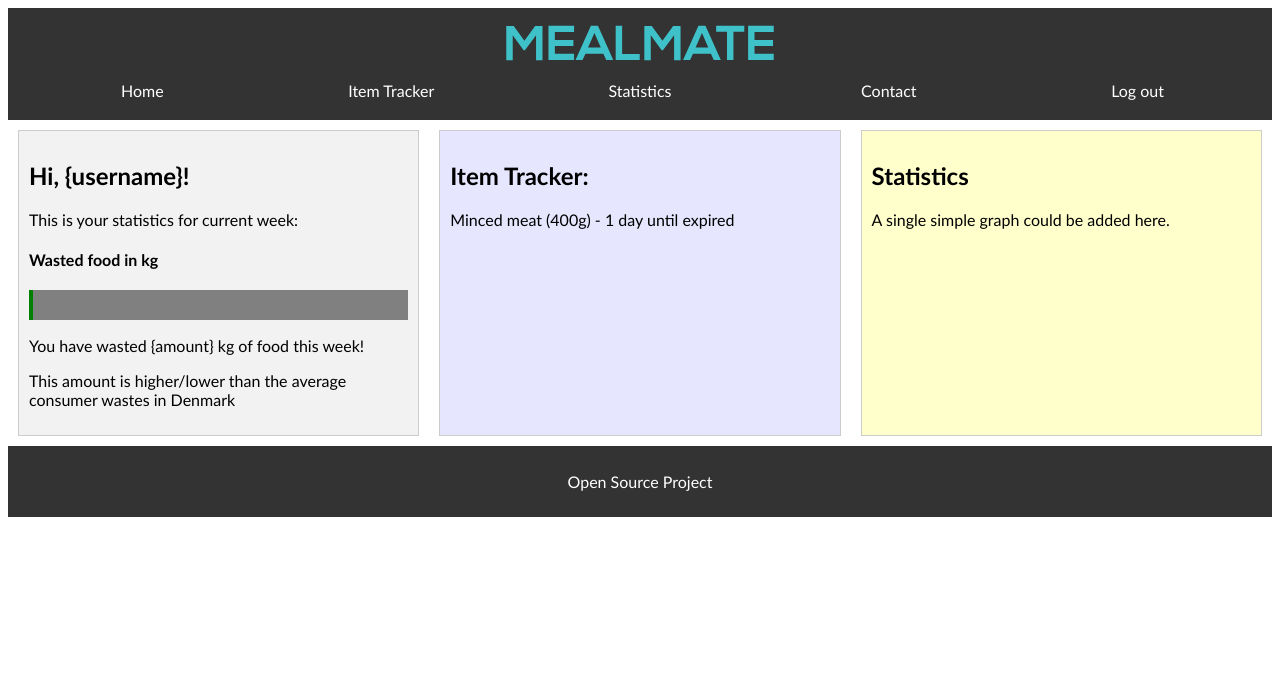
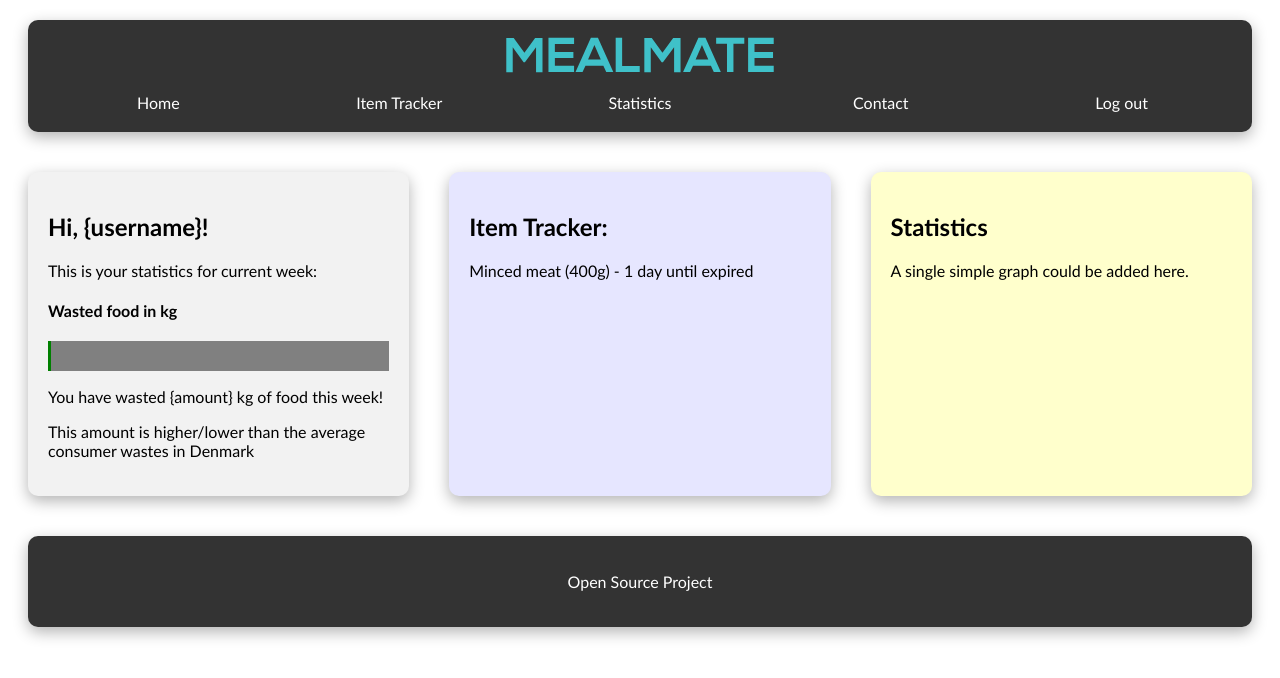
Before and after one commit to TheCodeCrusaders/MealMate, a website: page public/html/dashboard.html in a window 1280 px wide. Drawn offline with Linux system fonts and the light colour scheme.

Commit message:
Updated CSS
Added modern look

```diff
--- a/public/CSS/style-dashboard.css
+++ b/public/CSS/style-dashboard.css
@@ -2,10 +2,14 @@ body {
     font-family: Calibri,Candara,Segoe,Segoe UI,Optima,Arial,sans-serif;
 }
 header {
+    border-radius: 10px;
+    box-shadow: 0 5px 15px rgba(0, 0, 0, 0.3);
     background-color: #333;
-    color: #fff;
+    color: white;
+    padding: 20px;
+    margin: 20px;
+    padding: 10px;
     text-align: center;
-    padding: 10px;
 }
 h1 {
     margin: 0;
@@ -18,11 +22,12 @@ main {
 
 
 section {
-    border: 1px solid #ccc;
-    box-sizing: border-box;
-    margin: 10px;
-    padding: 10px;
-    width: calc(33.33% - 20px);
+    border-radius: 10px;
+    box-shadow: 0 5px 15px rgba(0, 0, 0, 0.3);
+    background-color: #f1f1f1;
+    padding: 20px;
+    margin: 20px;
+    width: calc(33.33% - 80px);
 }
 
 @media (max-width: 600px) {
@@ -41,9 +46,12 @@ section {
     background-color: #ffffcc;
 }
 footer {
+    border-radius: 10px;
+    box-shadow: 0 5px 15px rgba(0, 0, 0, 0.3);
     background-color: #333;
-    color: #fff;
-    padding: 10px;
+    color: white;
+    padding: 20px;
+    margin: 20px;
     text-align: center;
 }
 
```
